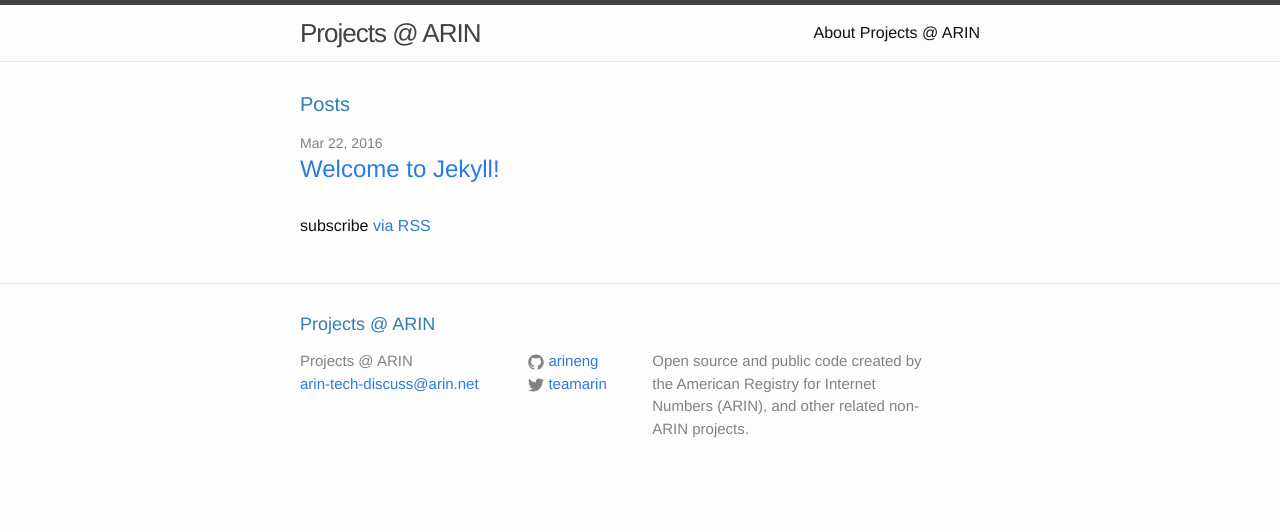
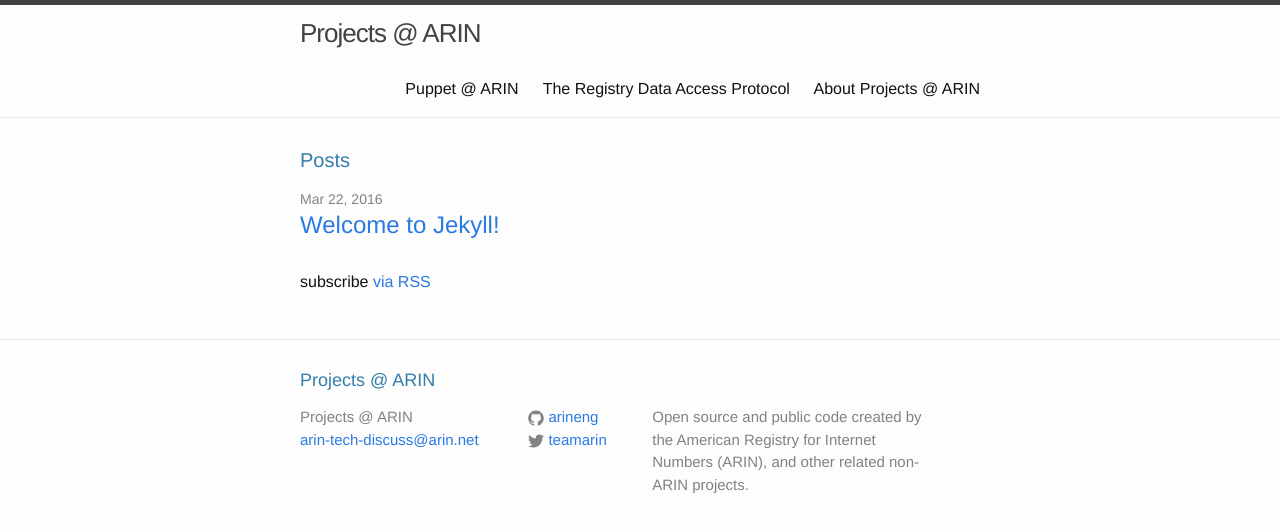
Before and after one commit to arineng/arineng.github.io, a Jekyll site: the page built from index.html, in a window 1280 px wide. Shown: the top 532 px of the page. Built offline with Jekyll 4.4.1, drawn with Linux system fonts in a browser that asks for light colours.

Commit message:
added meta data

```diff
--- a/Puppet.md
+++ b/Puppet.md
@@ -1,3 +1,8 @@
+---
+layout: page
+title: Puppet @ ARIN
+permalink: /puppet/
+---
 # Puppet
 
 Puppet, an automated administrative engine for your Linux, Unix, and Windows systems, performs administrative tasks (such as adding users, installing packages, and updating server configurations) based on a centralized specification.
--- a/RDAP.md
+++ b/RDAP.md
@@ -1,3 +1,8 @@
+---
+layout: page
+title: The Registry Data Access Protocol
+permalink: /rdap/
+---
 # The Registry Data Access Protocol
 
 The Registry Data Access Protocol (RDAP) is a successor protocol to Whois, ratified by the Internet Engineering Task Force (IETF) in March, 2015. At present, all 5 Regional Internet Registries (RIRs) operate RDAP services, and ICANN is finalizing plans for operation of RDAP services by all domain registries. More information on RDAP can be found [here](https://www.arin.net/resources/rdap.html).
```
